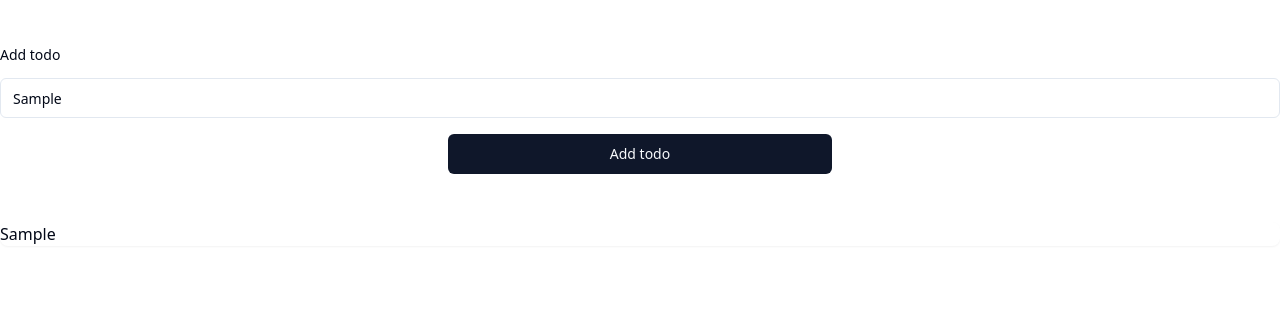
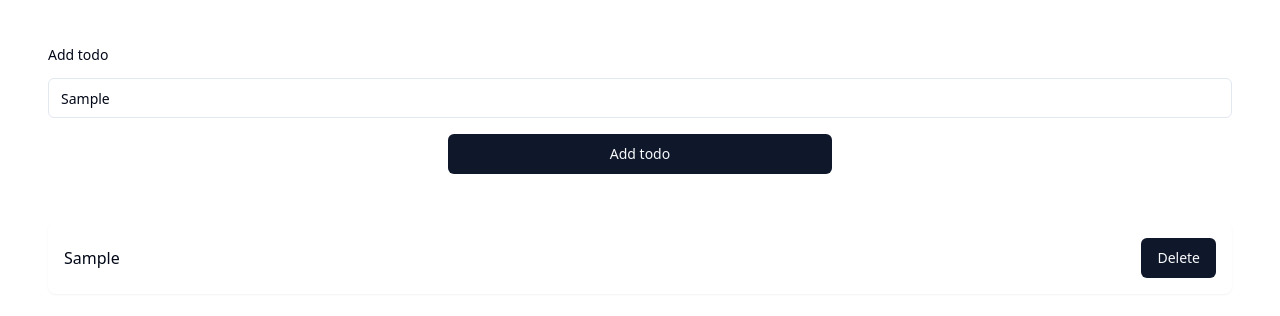
Before and after one commit to matt-harsini/golang-todo, a React (Vite) app in the folder client/: page / in a window 1280 px wide. Both pictures are taken after typing "Sample" into the empty fields and a click on the button "Add todo". Shown: the top 316 px of the page. Built offline with nearby package versions, Linux system fonts and the light colour scheme; no server answers.

Commit message:
added more styling

```diff
--- a/client/src/App.tsx
+++ b/client/src/App.tsx
@@ -12,7 +12,7 @@ function App() {
   const [input, setInput] = useState("");
 
   useEffect(() => {
-    fetch("http://localhost:4001/get-all")
+    fetch("http://localhost:4000/get-all")
       .then((res) => res.json())
       .then((res) => setData(res));
   }, []);
@@ -32,6 +32,7 @@ function App() {
 
   const handleTodo = (e: React.MouseEvent<HTMLButtonElement>) => {
     e.preventDefault();
+    if (input == "") return;
 
     setData((previous) => {
       return [
@@ -43,9 +44,11 @@ function App() {
     postData();
   };
 
+  const handleDelete = () => {};
+
   return (
     <>
-      <form className="flex flex-col gap-y-4 max-w-7xl mx-auto pt-12">
+      <form className="flex flex-col gap-y-4 max-w-7xl mx-auto pt-12 px-12">
         <Label htmlFor="todo" className="">
           Add todo
         </Label>
@@ -59,9 +62,17 @@ function App() {
           Add todo
         </Button>
       </form>
-      <div className="mt-12 max-w-7xl mx-auto">
+      <div className="mt-12 max-w-7xl mx-auto px-12">
         {data.map((todo) => {
-          return <Card key={todo.Created}>{todo.Todo}</Card>;
+          return (
+            <Card
+              key={todo.Created}
+              className="flex justify-between items-center gap-x-4 p-4"
+            >
+              <span>{todo.Todo}</span>
+              <Button onClick={handleDelete}>Delete</Button>
+            </Card>
+          );
         })}
       </div>
     </>
```
